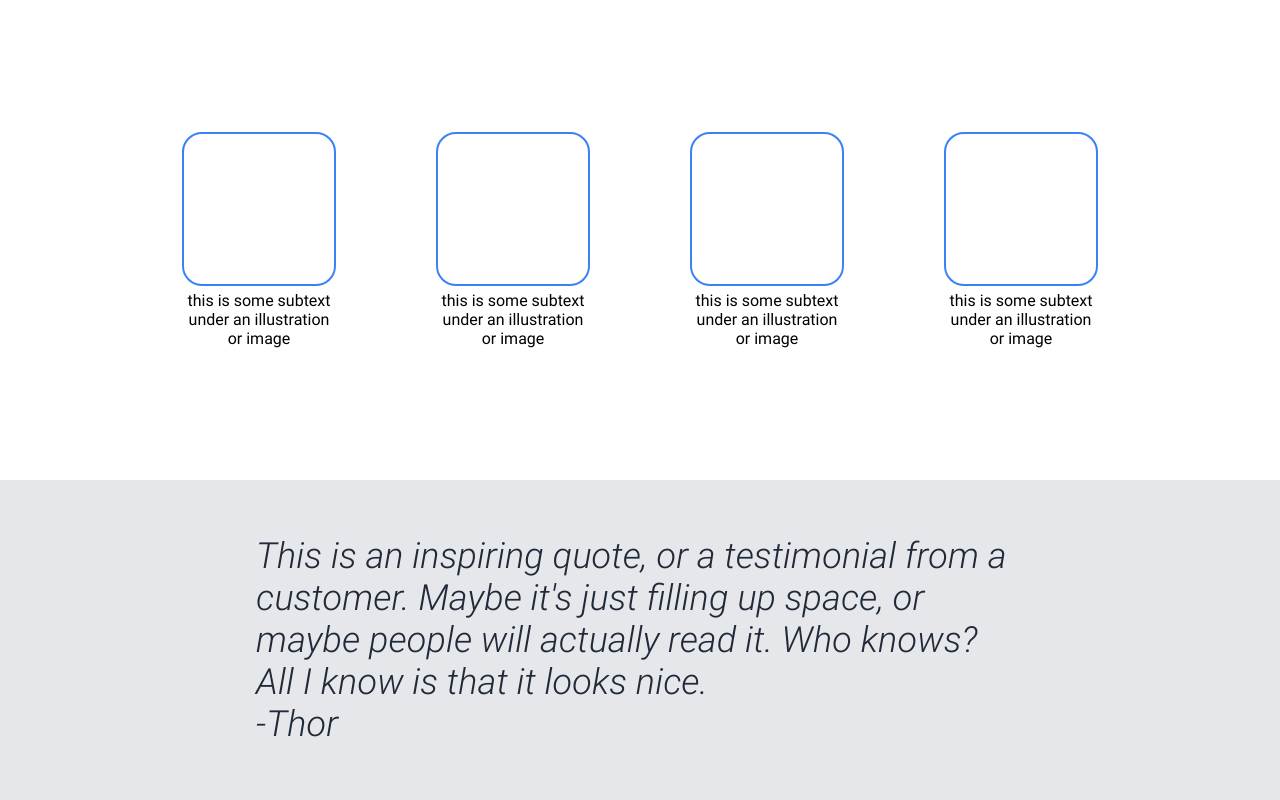
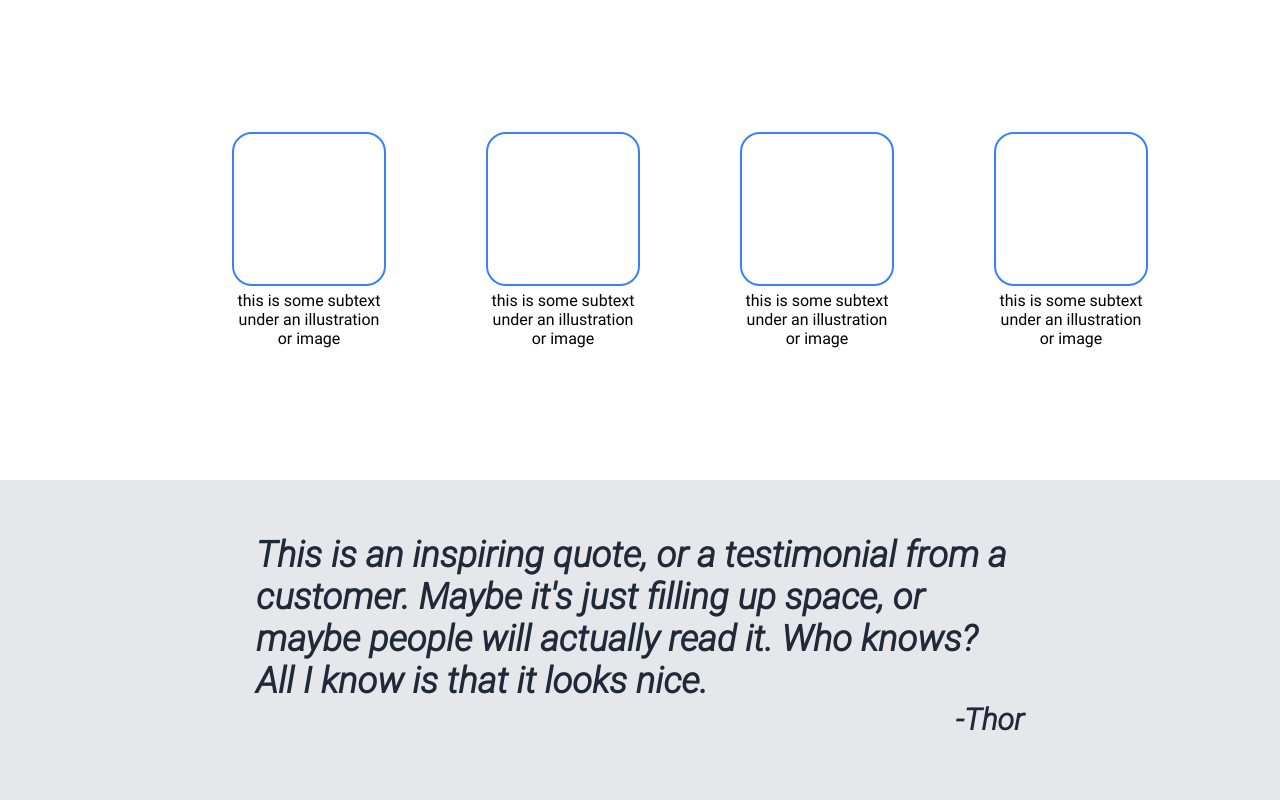
Before and after one commit to amirza97/css-website, a plain HTML site: page index.html in a window 1280 px wide. Shown: the part 480-1280 px from the top of the page. Drawn offline with Linux system fonts and the light colour scheme.

Commit message:
Updated HTML and CSS file

```diff
--- a/index.html
+++ b/index.html
@@ -4,11 +4,11 @@
     <meta charset="UTF-8">
     <meta http-equiv="X-UA-Compatible" content="IE=edge">
     <meta name="viewport" content="width=device-width, initial-scale=1.0">
-    <title>CSS assignment</title>
+    <title>assasa\</title>
     <link rel="stylesheet" href="style.css">
 </head>
 <body>
-
+    <header>
         <section class="top">
             <nav class="nav-section">
                 <h2 class="logo">Header Logo</h2>
@@ -31,7 +31,9 @@
                 <div class="placeholder-box">this is a placeholder for an image</div>
             </section>
         </section>
+    </header>
 
+    <main>
         <section class="box-container">
             <div class="image-place">
                 <div class="box"></div>
@@ -55,14 +57,16 @@
        </section>
 
        <section class="quote">
-        <figure>
+            <div>
                 <blockquote>
+                    <h3>
                         This is an inspiring quote, or a testimonial from a customer.
                         Maybe it's just filling up space, or maybe people will actually read it.
                         Who knows? All I know is that it looks nice.
+                    </h3>
                 </blockquote>
-            <figcaption>-Thor</figcaption>
-        </figure>
+                <cite><small>-Thor</small></cite>
+            </div>
         </section>
 
         <section class="cta">
@@ -74,9 +78,10 @@
                 <button class="cta-button">Sign up</button>
             </div>
         </section>
+    </main>
 
-    <section class="footer">
+    <footer class="footer">
         <h3>Copyright ©</h3>
-    </section>
+    </footer>
 </body>
 </html>
--- a/style.css
+++ b/style.css
@@ -115,7 +115,7 @@ button {
 }
 
 .image-place {
-    margin: 50px;
+    margin: 0px;
     display: flex;
     flex-direction: column;
     align-items: center;
@@ -129,6 +129,7 @@ button {
     width: 150px;
     border-radius: 20px;
     cursor: pointer;
+    margin-left: 100px;
 }
 
 .box:hover {
@@ -139,6 +140,7 @@ button {
 .sometext {
     width: 150px;
     padding-top: 5px;
+    margin-left: 100px;
 }
 
 .quote {
@@ -153,12 +155,21 @@ button {
     justify-content: center;
 }
 
-figure {
+blockquote > h3 {
+    font-family: 'Roboto Light Italic';
+    font-size: 36px;
     margin: 0 20%;
+    padding-top: 40px;
 }
 
-figcaption {
-    position: right;
+small {
+    display: flex;
+    justify-content: flex-end;
+    align-self: end;
+    color: #1f2937;
+    margin: 0 20%;
+    margin-bottom: 50px;
+    font-weight: bolder
 }
 
 .cta {
```
Lines whose indentation alone changed are shown as unchanged.
